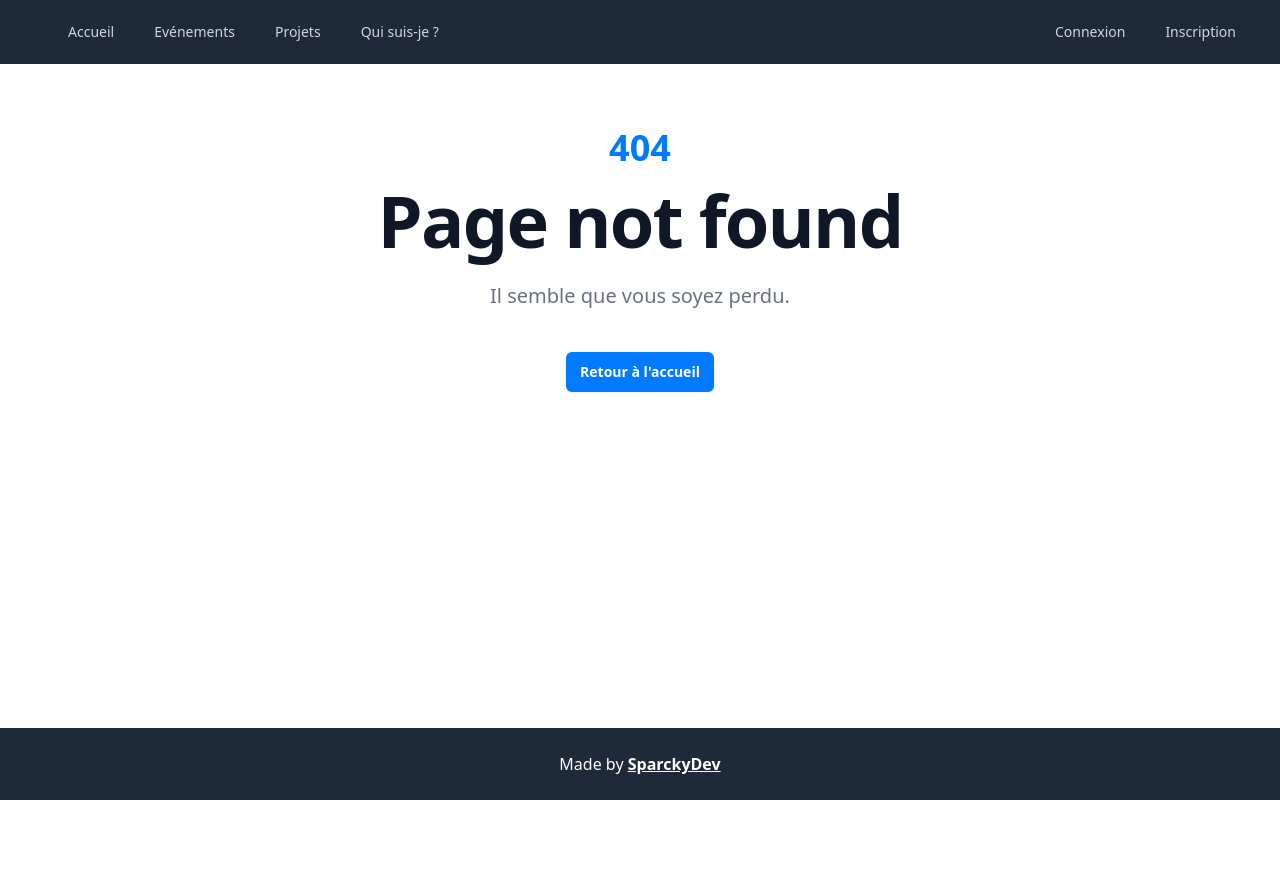
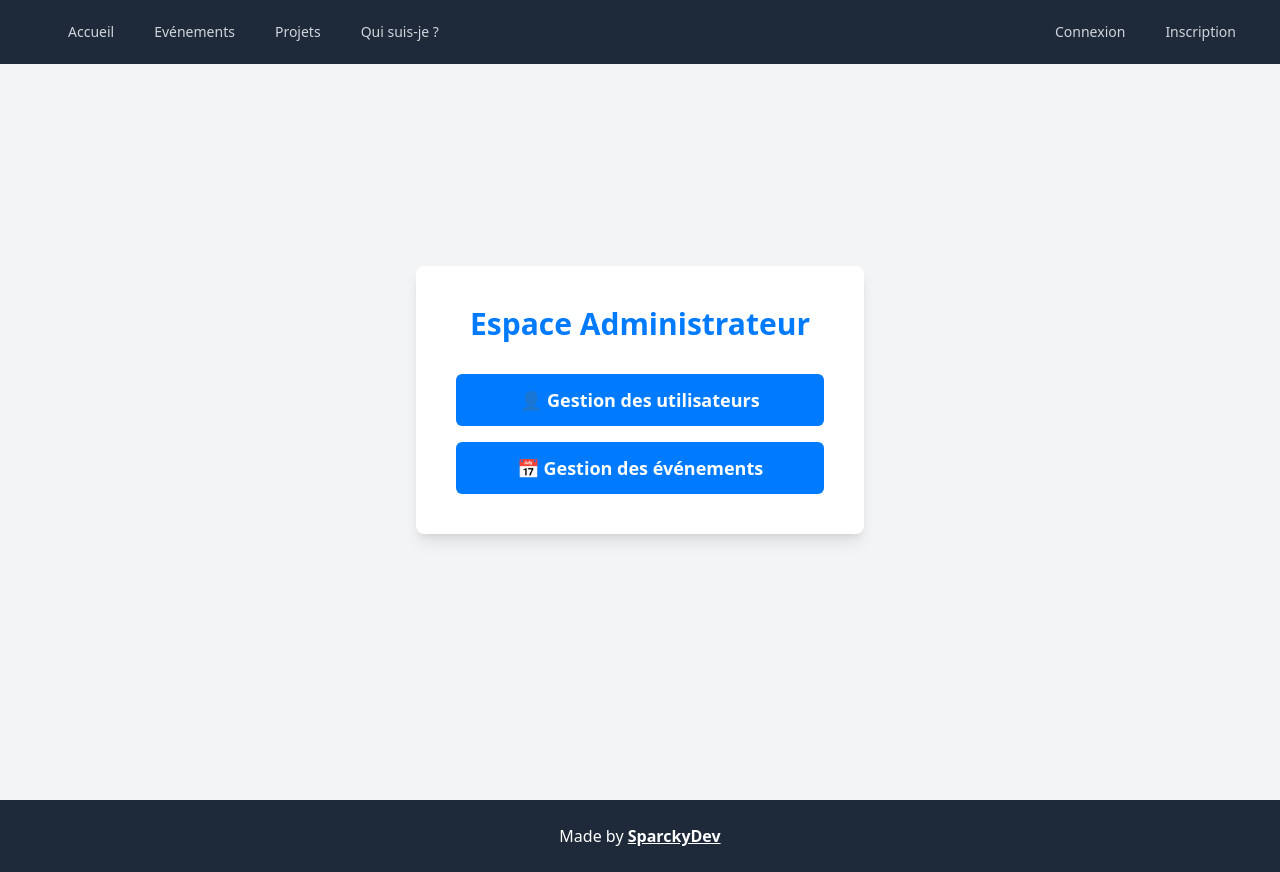
Before and after one commit to AlainBonneau/event-app, a React (Vite) app in the folder event-app-frontend/: page /admin in a window 1280 px wide. Before the commit this address had no page. Before the commit the page ends 800 px from the top, so only its background shows below. Built offline with nearby package versions, Linux system fonts and the light colour scheme.

Commit message:
add admin page

```diff
--- a/event-app-frontend/src/components/MyNavbar.tsx
+++ b/event-app-frontend/src/components/MyNavbar.tsx
@@ -108,7 +108,7 @@ export default function MyNavbar() {
                     {auth?.role === "admin" && (
                       <MenuItem as="div">
                         <Link
-                          to="/admin/events"
+                          to="/admin"
                           className="block px-4 py-2 text-sm text-gray-700 data-[active]:bg-gray-100"
                         >
                           Admin
--- /dev/null
+++ b/event-app-frontend/src/pages/AdminPage.tsx
@@ -0,0 +1,29 @@
+const AdminPage = () => {
+  return (
+    <div className="min-h-screen flex flex-col justify-center items-center bg-gray-100 dark:bg-dark px-4">
+      <div className="bg-white dark:bg-dark-2 shadow-lg rounded-lg p-10 w-full max-w-md text-center">
+        <h1 className="text-3xl font-bold text-primary mb-8">
+          Espace Administrateur
+        </h1>
+
+        <div className="space-y-4">
+          <a
+            href="/admin/users"
+            className="block w-full bg-primary text-white py-3 rounded-md text-lg font-semibold transition hover:bg-blue-600"
+          >
+            👤 Gestion des utilisateurs
+          </a>
+
+          <a
+            href="/admin/events"
+            className="block w-full bg-primary text-white py-3 rounded-md text-lg font-semibold transition hover:bg-blue-600"
+          >
+            📅 Gestion des événements
+          </a>
+        </div>
+      </div>
+    </div>
+  );
+};
+
+export default AdminPage;
--- a/event-app-frontend/src/routes/AppRoutes.tsx
+++ b/event-app-frontend/src/routes/AppRoutes.tsx
@@ -8,7 +8,8 @@ import Register from "../pages/Register";
 import Profile from "../pages/Profile";
 import CreateEvent from "../pages/CreateEvent";
 import AboutMe from "../pages/AboutMe";
-import AdminPage from "../pages/AdminEvents";
+import AdminPage from "../pages/AdminPage";
+import AdminEvents from "../pages/AdminEvents";
 import AdminUsers from "../pages/AdminUsers";
 import UpdateEvent from "../pages/UpdateEvent";
 import UpdateUser from "../pages/UpdateUser";
@@ -25,7 +26,8 @@ const AppRoutes = () => {
       <Route path="/profile" element={<Profile />} />
       <Route path="/create-event" element={<CreateEvent />} />
       <Route path="/about-me" element={<AboutMe />} />
-      <Route path="/admin/events" element={<AdminPage />} />
+      <Route path="/admin" element={<AdminPage />} />
+      <Route path="/admin/events" element={<AdminEvents />} />
       <Route path="/admin/users" element={<AdminUsers />} />
       <Route path="/admin/events/:id" element={<UpdateEvent />} />
       <Route path="/admin/users/:id" element={<UpdateUser />} />
```
